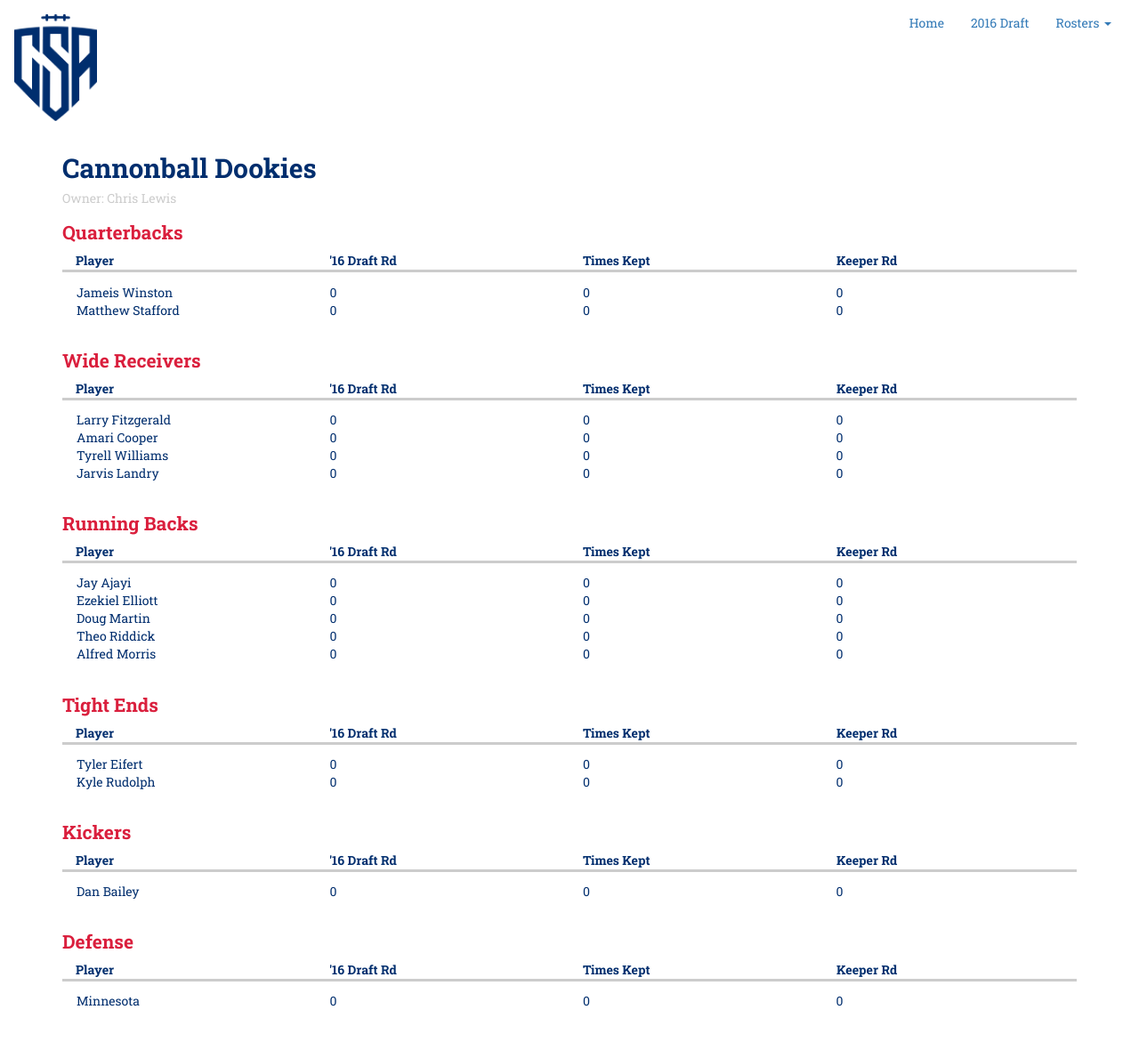
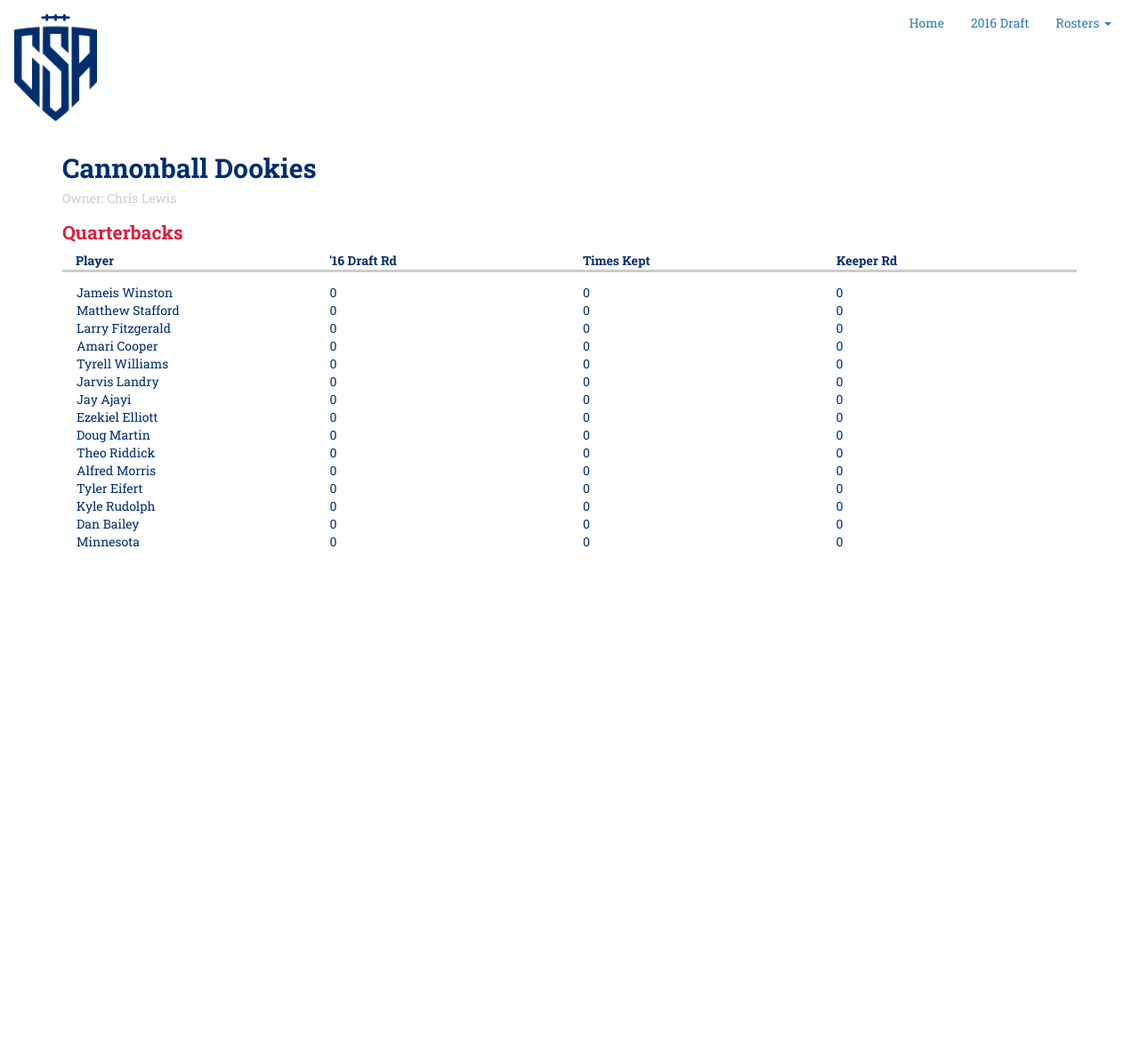
Before and after one commit to hichrislewis/csa-league.github.io, a Jekyll site: the page cannonballdookies.html, which Jekyll copies as it is, in a window 1280 px wide. Shown: the whole page at 89% size. Built offline with Jekyll 4.4.1, drawn with Linux system fonts in a browser that asks for light colours; after the commit the page ends 900 px from its top, so only the background shows below that.

Commit message:
Update cannonballdookies.html

```diff
--- a/cannonballdookies.html
+++ b/cannonballdookies.html
@@ -72,6 +72,7 @@
                 <div class="col-xs-3 col-sm-3 col-md-3 col-lg-3">Keeper Rd</div>
             </div>
             <div class="row players">
+              <!--Quarterbacks-->
                 <div class="col-xs-3 col-sm-3 col-md-3 col-lg-3">Jameis Winston</div>
                 <div class="col-xs-3 col-sm-3 col-md-3 col-lg-3">0</div>
                 <div class="col-xs-3 col-sm-3 col-md-3 col-lg-3">0</div>
@@ -80,18 +81,7 @@
                 <div class="col-xs-3 col-sm-3 col-md-3 col-lg-3">0</div>
                 <div class="col-xs-3 col-sm-3 col-md-3 col-lg-3">0</div>
                 <div class="col-xs-3 col-sm-3 col-md-3 col-lg-3">0</div>
-            </div>
-        </div>
-
-  <h3>Wide Receivers</h3>
-      <div class="col-xs-12 col-sm-12 col-md-12 col-lg-12 positionbox">
-            <div class="row categories">
-                <div class="col-xs-3 col-sm-3 col-md-3 col-lg-3">Player</div>
-                <div class="col-xs-3 col-sm-3 col-md-3 col-lg-3">'16 Draft Rd</div>
-                <div class="col-xs-3 col-sm-3 col-md-3 col-lg-3">Times Kept</div>
-                <div class="col-xs-3 col-sm-3 col-md-3 col-lg-3">Keeper Rd</div>
-            </div>
-            <div class="row players">
+              <!--Wide Receivers-->
                 <div class="col-xs-3 col-sm-3 col-md-3 col-lg-3">Larry Fitzgerald</div>
                 <div class="col-xs-3 col-sm-3 col-md-3 col-lg-3">0</div>
                 <div class="col-xs-3 col-sm-3 col-md-3 col-lg-3">0</div>
@@ -108,18 +98,7 @@
                 <div class="col-xs-3 col-sm-3 col-md-3 col-lg-3">0</div>
                 <div class="col-xs-3 col-sm-3 col-md-3 col-lg-3">0</div>
                 <div class="col-xs-3 col-sm-3 col-md-3 col-lg-3">0</div>
-            </div>
-        </div>
-
-  <h3>Running Backs</h3>
-      <div class="col-xs-12 col-sm-12 col-md-12 col-lg-12 positionbox">
-            <div class="row categories">
-                <div class="col-xs-3 col-sm-3 col-md-3 col-lg-3">Player</div>
-                <div class="col-xs-3 col-sm-3 col-md-3 col-lg-3">'16 Draft Rd</div>
-                <div class="col-xs-3 col-sm-3 col-md-3 col-lg-3">Times Kept</div>
-                <div class="col-xs-3 col-sm-3 col-md-3 col-lg-3">Keeper Rd</div>
-            </div>
-            <div class="row players">
+              <!--Runningbacks-->
                 <div class="col-xs-3 col-sm-3 col-md-3 col-lg-3">Jay Ajayi</div>
                 <div class="col-xs-3 col-sm-3 col-md-3 col-lg-3">0</div>
                 <div class="col-xs-3 col-sm-3 col-md-3 col-lg-3">0</div>
@@ -140,18 +119,7 @@
                 <div class="col-xs-3 col-sm-3 col-md-3 col-lg-3">0</div>
                 <div class="col-xs-3 col-sm-3 col-md-3 col-lg-3">0</div>
                 <div class="col-xs-3 col-sm-3 col-md-3 col-lg-3">0</div>
-            </div>
-        </div>
-
-  <h3>Tight Ends</h3>
-      <div class="col-xs-12 col-sm-12 col-md-12 col-lg-12 positionbox">
-            <div class="row categories">
-                <div class="col-xs-3 col-sm-3 col-md-3 col-lg-3">Player</div>
-                <div class="col-xs-3 col-sm-3 col-md-3 col-lg-3">'16 Draft Rd</div>
-                <div class="col-xs-3 col-sm-3 col-md-3 col-lg-3">Times Kept</div>
-                <div class="col-xs-3 col-sm-3 col-md-3 col-lg-3">Keeper Rd</div>
-            </div>
-            <div class="row players">
+              <!--Tight Ends-->
                 <div class="col-xs-3 col-sm-3 col-md-3 col-lg-3">Tyler Eifert</div>
                 <div class="col-xs-3 col-sm-3 col-md-3 col-lg-3">0</div>
                 <div class="col-xs-3 col-sm-3 col-md-3 col-lg-3">0</div>
@@ -160,41 +128,18 @@
                 <div class="col-xs-3 col-sm-3 col-md-3 col-lg-3">0</div>
                 <div class="col-xs-3 col-sm-3 col-md-3 col-lg-3">0</div>
                 <div class="col-xs-3 col-sm-3 col-md-3 col-lg-3">0</div>
-            </div>
-        </div>
-
-  <h3>Kickers</h3>
-      <div class="col-xs-12 col-sm-12 col-md-12 col-lg-12 positionbox">
-            <div class="row categories">
-                <div class="col-xs-3 col-sm-3 col-md-3 col-lg-3">Player</div>
-                <div class="col-xs-3 col-sm-3 col-md-3 col-lg-3">'16 Draft Rd</div>
-                <div class="col-xs-3 col-sm-3 col-md-3 col-lg-3">Times Kept</div>
-                <div class="col-xs-3 col-sm-3 col-md-3 col-lg-3">Keeper Rd</div>
-            </div>
-            <div class="row players">
+              <!--Kickers-->
                 <div class="col-xs-3 col-sm-3 col-md-3 col-lg-3">Dan Bailey</div>
                 <div class="col-xs-3 col-sm-3 col-md-3 col-lg-3">0</div>
                 <div class="col-xs-3 col-sm-3 col-md-3 col-lg-3">0</div>
                 <div class="col-xs-3 col-sm-3 col-md-3 col-lg-3">0</div>
-            </div>
-        </div>
-
-  <h3>Defense</h3>
-      <div class="col-xs-12 col-sm-12 col-md-12 col-lg-12 positionbox">
-            <div class="row categories">
-                <div class="col-xs-3 col-sm-3 col-md-3 col-lg-3">Player</div>
-                <div class="col-xs-3 col-sm-3 col-md-3 col-lg-3">'16 Draft Rd</div>
-                <div class="col-xs-3 col-sm-3 col-md-3 col-lg-3">Times Kept</div>
-                <div class="col-xs-3 col-sm-3 col-md-3 col-lg-3">Keeper Rd</div>
-            </div>
-            <div class="row players">
+              <!--Defense-->
                 <div class="col-xs-3 col-sm-3 col-md-3 col-lg-3">Minnesota</div>
                 <div class="col-xs-3 col-sm-3 col-md-3 col-lg-3">0</div>
                 <div class="col-xs-3 col-sm-3 col-md-3 col-lg-3">0</div>
                 <div class="col-xs-3 col-sm-3 col-md-3 col-lg-3">0</div>
             </div>
         </div>
-
 </div>
 
 </body>
```
